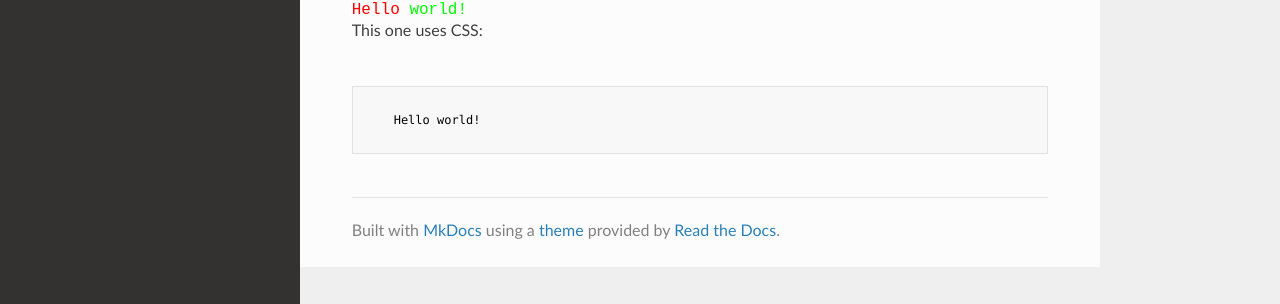
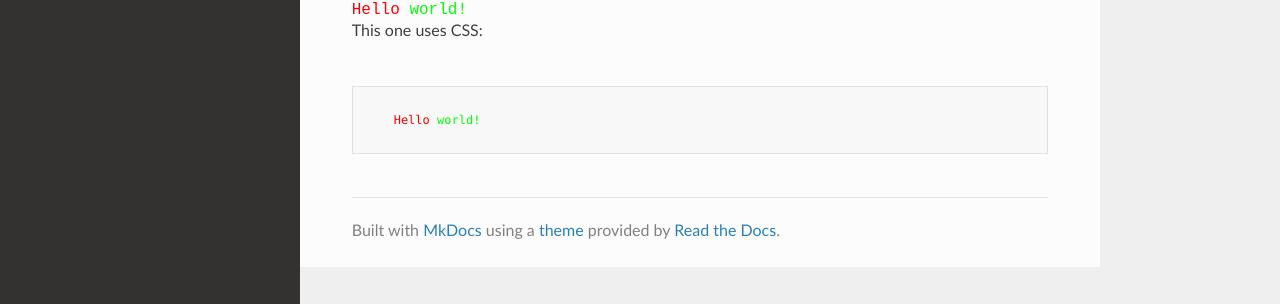
Before and after one commit to cariad/thtml, an MkDocs documentation site: the page built from docs/index.md, in a window 1280 px wide. Shown: the part 291-595 px from the top of the page. Built offline with MkDocs 1.6.1, drawn with Linux system fonts in a browser that asks for light colours; nearby versions of some CDN libraries.

Commit message:
Add nohighlight

```diff
--- a/docs/index.md
+++ b/docs/index.md
@@ -31,7 +31,9 @@ This one uses CSS:
   }
 </style>
 
-<pre class="thtml">
+<!-- "nohighlight" prevents highlight.js taking over the styling -->
+
+<pre class="nohighlight thtml">
   <code>
     <span class="fg-red">Hello</span> <span class="fg-green">world!</span>
   </code>
```
